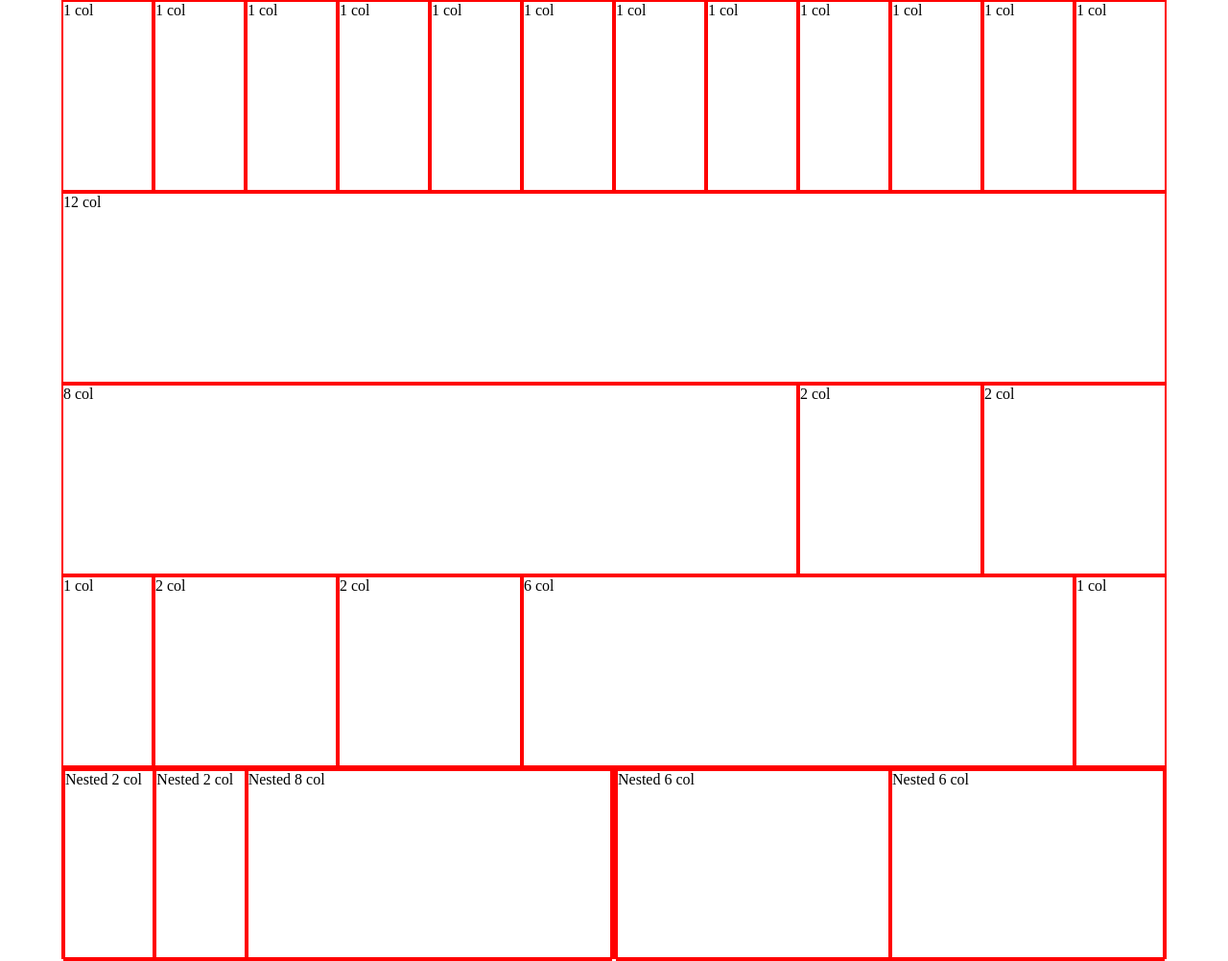
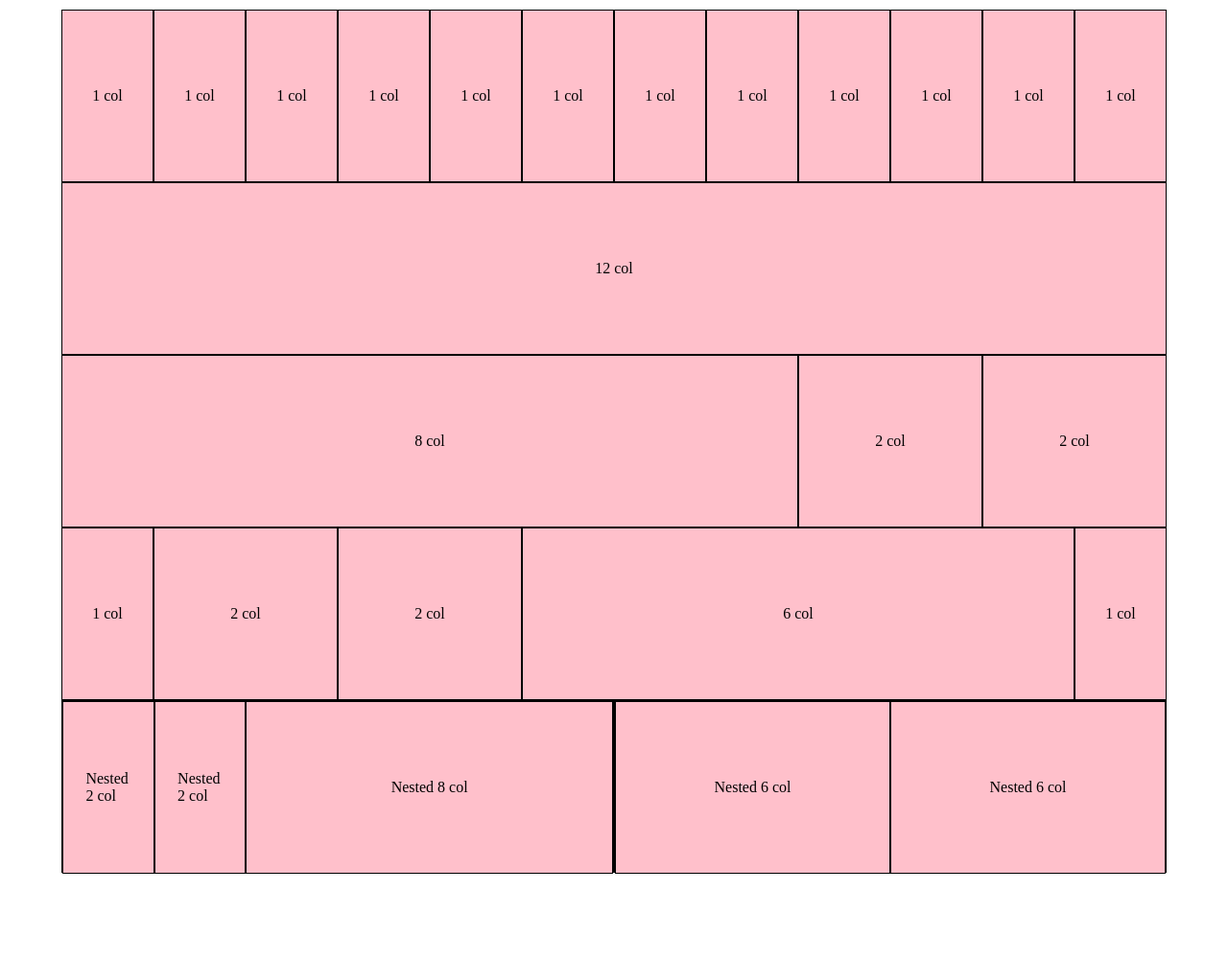
Before and after one commit to ailequal/html-css-12bool, a plain HTML site: page index.html in a window 1280 px wide. Shown: the whole page at 96% size. After the commit the page ends 920 px from the top, so only its background shows below. Drawn offline with Linux system fonts and the light colour scheme.

Commit message:
Centered <span>

```diff
--- a/css/12bool.css
+++ b/css/12bool.css
@@ -28,10 +28,10 @@ body {
 }
 
 /* debug */
-[class^="col-"] {
+/* [class^="col-"] {
   height: 200px;
   border: 2px solid red;
-}
+} */
 
 /* col-n */
 .col-1 {
--- a/css/style.css
+++ b/css/style.css
@@ -1,13 +1,28 @@
 /* general */
 body {
-  /* empty */
+  margin: 10px auto 10px auto;
 }
 
 /* header */
 /* empty */
 
 /* main */
-/* empty */
+.container {
+  background-color: pink;
+}
+
+[class^="col-"] {
+  position: relative;
+  height: 180px;
+  border: 1px solid black;
+}
+
+[class^="col-"] > span {
+  position: absolute;
+  top: 50%;
+  left: 50%;
+  transform: translate(-50%, -50%);
+}
 
 /* footer */
 /* empty */
```
